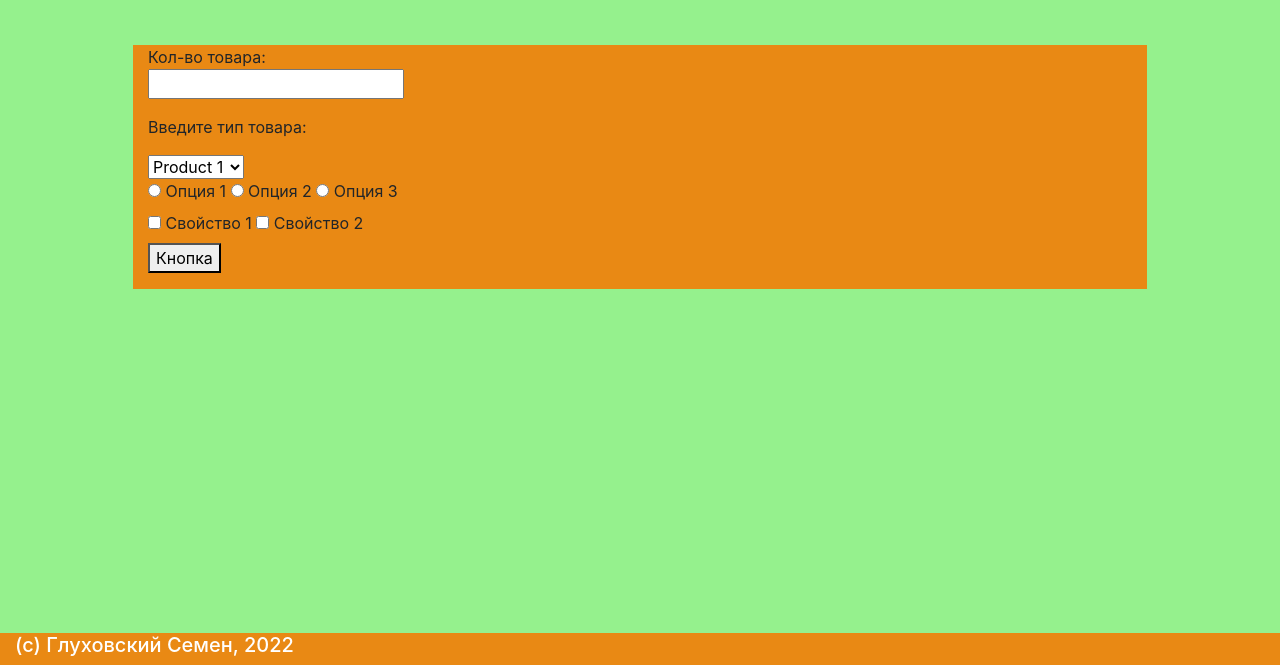
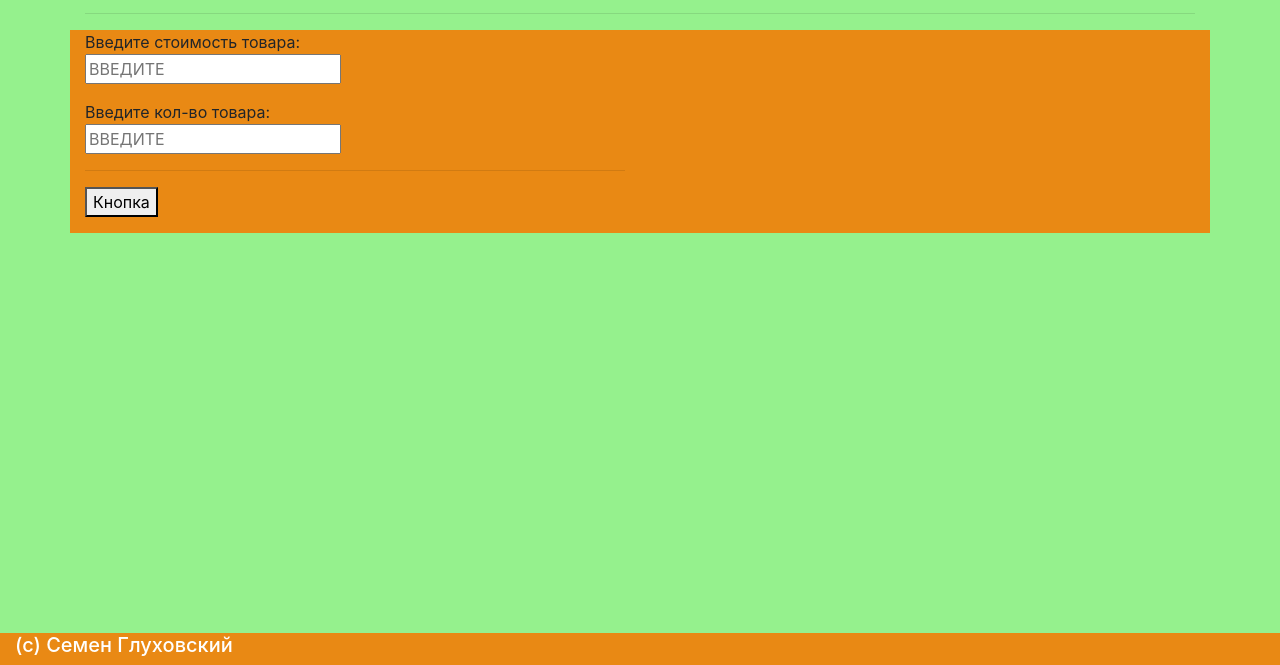
Before and after one commit to semenglu/web5, a plain HTML site: page index.html in a window 1280 px wide. Shown: the part 135-800 px from the top of the page. Drawn offline with nearby package versions, Linux system fonts and the light colour scheme.

Commit message:
Update index.html

```diff
--- a/index.html
+++ b/index.html
@@ -1,18 +1,16 @@
 <!DOCTYPE html>
 <html lang="ru">
+
 <head>
 	<meta charset="UTF-8" />
 	<meta name="viewport" content="width=device-width, initial-scale=1" />
 	<title>Главная</title>
-    <link
-    rel="stylesheet"
-    href="https://stackpath.bootstrapcdn.com/bootstrap/4.5.0/css/bootstrap.min.css"
-    integrity="sha384-9aIt2nRpC12Uk9gS9baDl411NQApFmC26EwAOH8WgZl5MYYxFfc+NcPb1dKGj7Sk"
-    crossorigin="anonymous"
-    />
+	<link rel="stylesheet" href="https://stackpath.bootstrapcdn.com/bootstrap/4.5.0/css/bootstrap.min.css"
+		integrity="sha384-9aIt2nRpC12Uk9gS9baDl411NQApFmC26EwAOH8WgZl5MYYxFfc+NcPb1dKGj7Sk" crossorigin="anonymous" />
 	<link rel="stylesheet" href="style.css" />
 	<script src="kalk.js" defer></script>
 </head>
+
 <body>
 	<header>
 		<div class="container-fluid page" style="background-color: #f77801da">
@@ -41,42 +39,31 @@
 					</div>
 				</div>
 	</header>
-    <body>
+
 <div class="container">
-            <div class="row m-5 order-2 order-sm-3" style="background-color: #f77801da">
+	<hr />
+	<div class="row mt-3 order-2 order-sm-3" style="background-color: #f77801da">
 		<div class="col-6 col-md-6">
-                    Кол-во товара:
-                 <p><input name="num" type="text"></p>
-                 <p>Введите тип товара:</p>
 			<form>
-                  <select name="prodType">
-                    <option value="1">Product 1</option>
-                    <option value="2">Product 2</option>
-                    <option value="3">Product 3</option>
-                  </select>
-                  <div id="radios">
-                    <label><input type="radio" name="prodOptions" value="option1"> Опция 1</label>
-                    <label><input type="radio" name="prodOptions" value="option2"> Опция 2</label>
-                    <label><input type="radio" name="prodOptions" value="option3"> Опция 3</label>
+				Введите стоимость товара:
+				<p><input name="p1" type="text"  placeholder="ВВЕДИТЕ"></p>
+					Введите кол-во товара:
+					<p><input name="p2" type="text"  placeholder="ВВЕДИТЕ"></p>
+						<div id="result">
+			</form>
 		</div>
-                  <div id="checkboxes">
-                    <label><input type="checkbox" name="prop1"> Свойство 1</label>
-                    <label><input type="checkbox" name="prop2"> Свойство 2</label>
-                  </div>
-                </form>
-
-            <button id="Mbutton">Кнопка</button>
-            <p id="answ"></p>
-            <div id="result">
-            </div>
+		<hr />
+		<button id="my-button">Кнопка</button>
+		<p id="otvet"></p>
 	</div>
 </div>
 
 </div>
-    <div class="container-fluid page mt-3" style="background-color: #f77801da">
+<div class="container-fluid page mt-3" style="background-color:  #f77801da">
 	<footer class="footer" id="foot">
-          <h5>(с) Глуховский Семен, 2022</h5>
+		<h5>(с) Семен Глуховский</h5>
 	</footer>
 </div>
 </body>
+
 </html>
```
Lines whose indentation alone changed are shown as unchanged.
